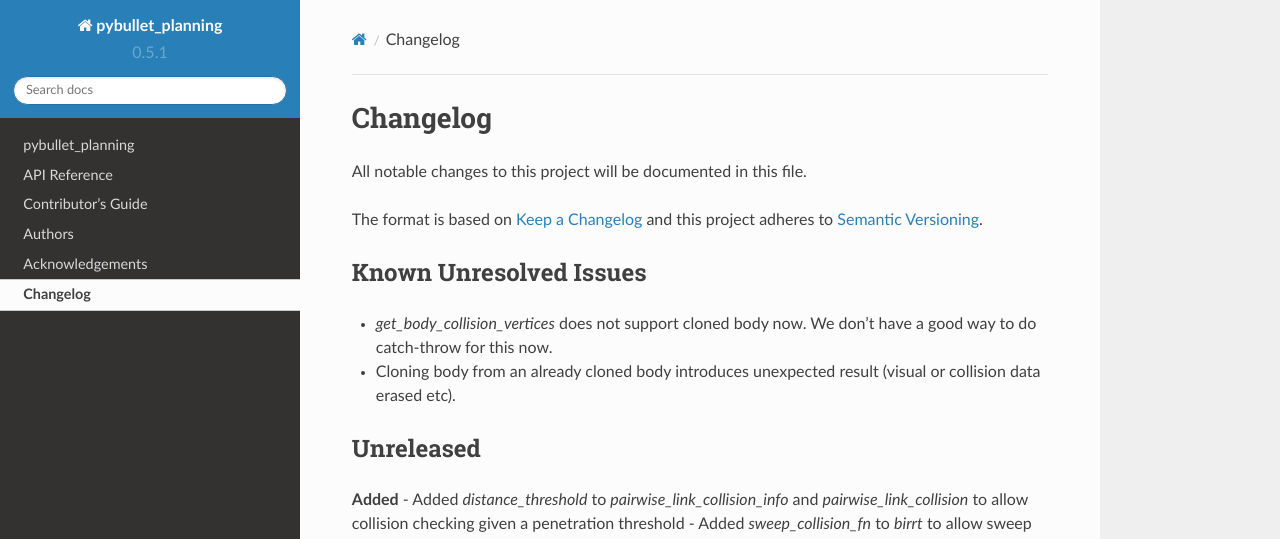
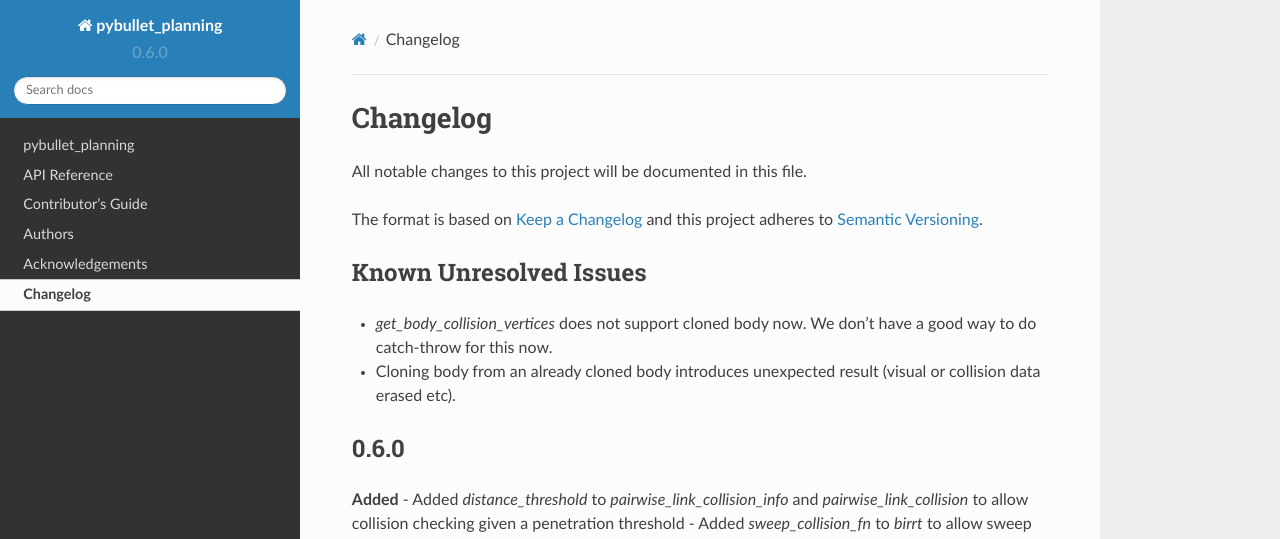
Before and after one commit to yijiangh/pybullet_planning, a Sphinx documentation site: the page built from docs/changelog.rst, in a window 1280 px wide and 900 px high. Shown: the top 539 px of the window. Built offline with Sphinx 7.4.7 and the Read the Docs theme 2.0.0, drawn with Linux system fonts in a browser that asks for light colours.

Commit message:
Bump version to 0.6.0

```diff
--- a/CHANGELOG.rst
+++ b/CHANGELOG.rst
@@ -13,7 +13,7 @@ Known Unresolved Issues
 - `get_body_collision_vertices` does not support cloned body now. We don't have a good way to do catch-throw for this now.
 - Cloning body from an already cloned body introduces unexpected result (visual or collision data erased etc).
 
-Unreleased
+0.6.0
 ----------
 
 **Added**
--- a/docs/conf.py
+++ b/docs/conf.py
@@ -10,7 +10,7 @@ project = 'pybullet_planning'
 year = '2020'
 author = 'Caelan Garrett & Yijiang Huang'
 copyright = '{0}, {1}'.format(year, author)
-version = release = '0.5.1'
+version = release = '0.6.0'
 
 master_doc = 'index'
 source_suffix = '.rst'
--- a/src/pybullet_planning/__version__.py
+++ b/src/pybullet_planning/__version__.py
@@ -1,7 +1,7 @@
 __title__ = 'pybullet_planning'
 __description__ = 'a suite of utility functions to facilitate robotic planning related research on the pybullet physics simulation engine.'
 __url__ = 'https://github.com/yijiangh/pybullet_planning'
-__version__ = '0.5.1'
+__version__ = '0.6.0'
 __author__ = 'Caelan Garrett'
 __author_email__ = 'yijiangh@mit.edu' # this is only for the purpose of pypi...
 # __author_email__ = 'caelan@csail.mit.edu; '
```
Also changed, not shown: .bumpversion.cfg, 1 other file.
